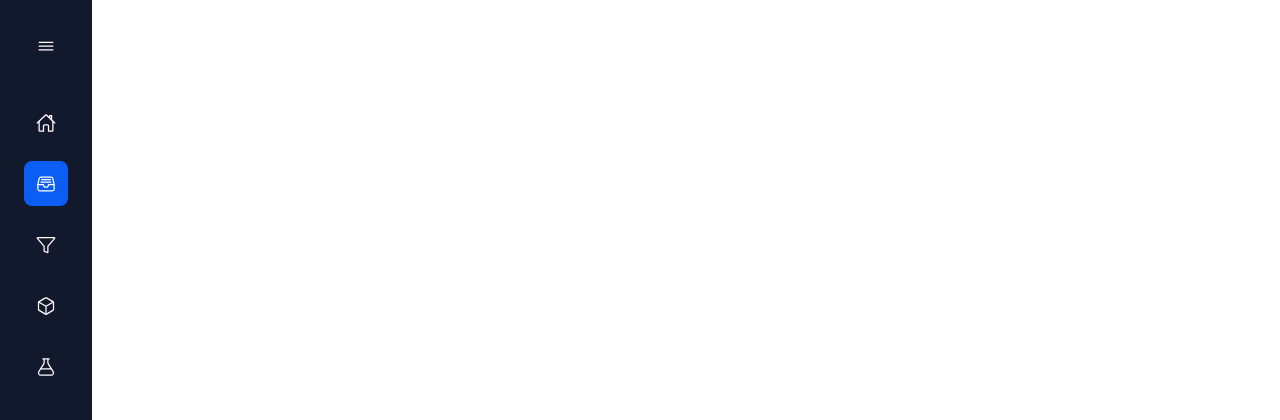
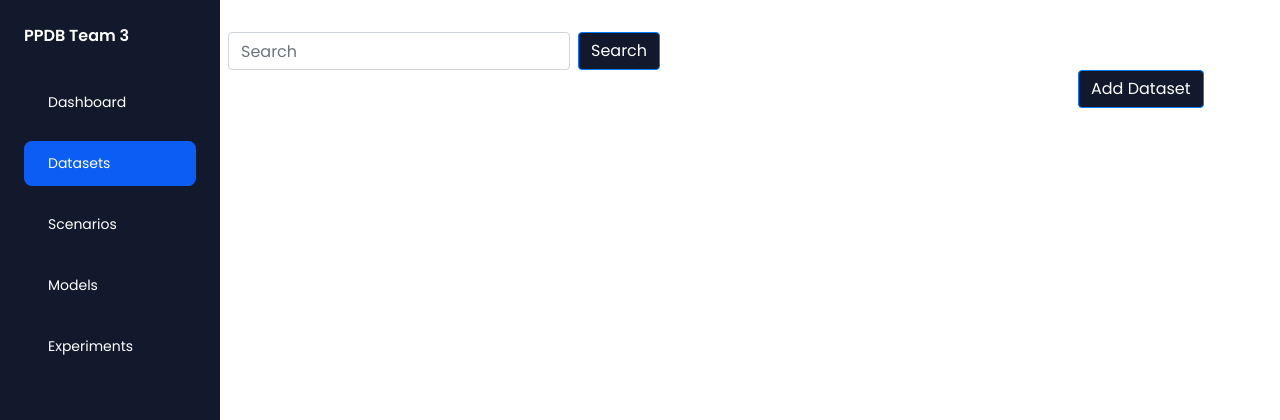
Before and after one commit to MohamedDarkaoui/Recommender-Systems, a Flask app: page /datasets in a window 1280 px wide. Shown: the top 420 px of the page. Run offline with Flask 2, Linux system fonts and the light colour scheme; the visitor is signed in with stand-in values (Sample User, id 1); some libraries are stand-ins or nearby versions.

Commit message:
datasets

```diff
--- a/website/__init__.py
+++ b/website/__init__.py
@@ -8,7 +8,7 @@ db = SQLAlchemy()
 def create_app():
     app = Flask(__name__)
     app.config['SECRET_KEY'] = 'messicristianoneymarmbappehaaland'
-    app.config['SQLALCHEMY_DATABASE_URI'] = 'postgresql://postgres:database123!@localhost/usersdatabase'
+    app.config['SQLALCHEMY_DATABASE_URI'] = 'postgresql://postgres:Noob1234@localhost/ppdb'
     app.config['SQLALCHEMY_TRACK_MODIFICATIONS'] = False
     db.init_app(app)
 
--- a/website/static/main.js
+++ /dev/null
@@ -1,39 +0,0 @@
-
-/*===== EXPANDER MENU  =====*/
-const showMenu = (toggleId, navbarId, bodyId)=>{
-  const toggle = document.getElementById(toggleId),
-  navbar = document.getElementById(navbarId),
-  bodypadding = document.getElementById(bodyId)
-
-  if(toggle && navbar){
-    toggle.addEventListener('click', ()=>{
-      navbar.classList.toggle('expander')
-
-      bodypadding.classList.toggle('body-pd')
-    })
-  }
-}
-showMenu('nav-toggle','navbar','body-pd')
-
-/*===== LINK ACTIVE  =====*/
-const linkColor = document.querySelectorAll('.nav__link')
-function colorLink(){
-  linkColor.forEach(l=> l.classList.remove('active'))
-  this.classList.add('active')
-}
-linkColor.forEach(l=> l.addEventListener('click', colorLink))
-
-
-/*===== COLLAPSE MENU  =====*/
-const linkCollapse = document.getElementsByClassName('collapse__link')
-var i
-
-for(i=0;i<linkCollapse.length;i++){
-  linkCollapse[i].addEventListener('click', function(){
-    const collapseMenu = this.nextElementSibling
-    collapseMenu.classList.toggle('showCollapse')
-
-    const rotate = collapseMenu.previousElementSibling
-    rotate.classList.toggle('rotate')
-  })
-}
--- a/website/static/styles.css
+++ b/website/static/styles.css
@@ -3,7 +3,7 @@
 
 /*===== VARIABLES CSS =====*/
 :root{
-  --nav-width: 92px;
+  --nav-width: 220px;
 
   /*===== Colores =====*/
   --first-color: #0C5DF4;
@@ -150,3 +150,17 @@ a{
 .rotate{
   transform: rotate(180deg);
 }
+.main{
+  margin-left: 120px;
+}
+.main .upload{
+  margin-left: 850px;
+}
+
+.btn-primary {
+  background-color: #12192C;
+}
+
+.btn-outline-primary {
+  color: none;
+}
--- a/website/templates/datasets.html
+++ b/website/templates/datasets.html
@@ -3,3 +3,43 @@
 {% block activate_datasets %}
 "nav__link active"
 {% endblock %}
+{% block unique %}
+<form class="form-inline">
+    <input class="form-control mr-sm-2" type="search" placeholder="Search" aria-label="Search">
+    <button class="btn btn-primary class" type="submit">Search</button>
+    <button type="button" class="btn btn-primary class upload" data-toggle="modal" data-target="#exampleModal">Add Dataset</button>
+</form>
+
+  <!-- Modal -->
+  <div class="modal fade" id="exampleModal" tabindex="-1" role="dialog" aria-labelledby="exampleModalLabel" aria-hidden="true">
+    <div class="modal-dialog" role="document">
+      <div class="modal-content">
+        <div class="modal-header">
+          <h5 class="modal-title" id="exampleModalLabel">New Dataset</h5>
+          <button type="button" class="close" data-dismiss="modal" aria-label="Close">
+            <span aria-hidden="true">&times;</span>
+          </button>
+        </div>
+        <div class="modal-body">
+            <input class="form-control form-control-lg" type="text" placeholder="Name">
+            <br><br>
+            Interactions:
+            <div class="custom-file">
+                <input type="file" class="custom-file-input" id="customFile">
+                <label class="custom-file-label" for="customFile">Choose file</label>
+            </div>
+            <br><br>
+            Metadata:
+            <div class="custom-file">
+                <input type="file" class="custom-file-input" id="customFile">
+                <label class="custom-file-label" for="customFile">Choose file</label>
+            </div>
+        </div>
+        <div class="modal-footer">
+          <button type="button" class="btn btn-secondary" data-dismiss="modal">Close</button>
+          <button type="button" class="btn btn-primary">upload</button>
+        </div>
+      </div>
+    </div>
+  </div>
+{% endblock %}
--- a/website/templates/index.html
+++ b/website/templates/index.html
@@ -1,11 +1,11 @@
 <!DOCTYPE html>
 <html lang="en">
     <head>
-        <meta charset="UTF-8">
-        <meta name="viewport" content="width=device-width, initial-scale=1.0">
-
-        <!-- ===== CSS ===== -->
+        <!--bootstrap link-->
+        <link rel="stylesheet" href="https://stackpath.bootstrapcdn.com/bootstrap/4.3.1/css/bootstrap.min.css" integrity="sha384-ggOyR0iXCbMQv3Xipma34MD+dH/1fQ784/j6cY/iJTQUOhcWr7x9JvoRxT2MZw1T" crossorigin="anonymous">
+        <!--css file link-->
         <link rel="stylesheet" href="{{ url_for('static',filename='styles.css') }}">
+        <!--Title-->
         <title>{% block title %} {% endblock %}</title>
     </head>
     <body id="body-pd">
@@ -13,7 +13,6 @@
             <nav class="nav">
                 <div>
                     <div class="nav__brand">
-                        <ion-icon name="menu-outline" class="nav__toggle" id="nav-toggle"></ion-icon>
                         <a href="{{url_for('views.home')}}" class="nav__logo">PPDB Team 3</a>
                     </div>
                     <div class="nav__list">
@@ -57,10 +56,12 @@
                 </div>
             </nav>
         </div>
-        <!-- ===== IONICONS ===== -->
-        <script src="https://unpkg.com/ionicons@5.1.2/dist/ionicons.js"></script>
-
-        <!-- ===== MAIN JS ===== -->
-        <script src="{{ url_for('static',filename='main.js') }}"></script>
+        <div class="main">
+            {% block unique %}
+            {% endblock %}
+        </div>
+        <script src="https://code.jquery.com/jquery-3.3.1.slim.min.js" integrity="sha384-q8i/X+965DzO0rT7abK41JStQIAqVgRVzpbzo5smXKp4YfRvH+8abtTE1Pi6jizo" crossorigin="anonymous"></script>
+        <script src="https://cdnjs.cloudflare.com/ajax/libs/popper.js/1.14.7/umd/popper.min.js" integrity="sha384-UO2eT0CpHqdSJQ6hJty5KVphtPhzWj9WO1clHTMGa3JDZwrnQq4sF86dIHNDz0W1" crossorigin="anonymous"></script>
+        <script src="https://stackpath.bootstrapcdn.com/bootstrap/4.3.1/js/bootstrap.min.js" integrity="sha384-JjSmVgyd0p3pXB1rRibZUAYoIIy6OrQ6VrjIEaFf/nJGzIxFDsf4x0xIM+B07jRM" crossorigin="anonymous"></script>
     </body>
 </html>
```
